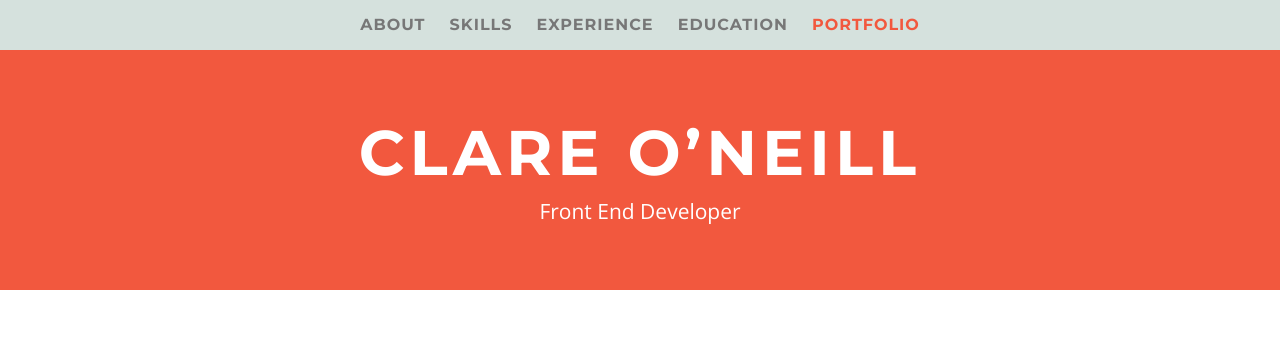
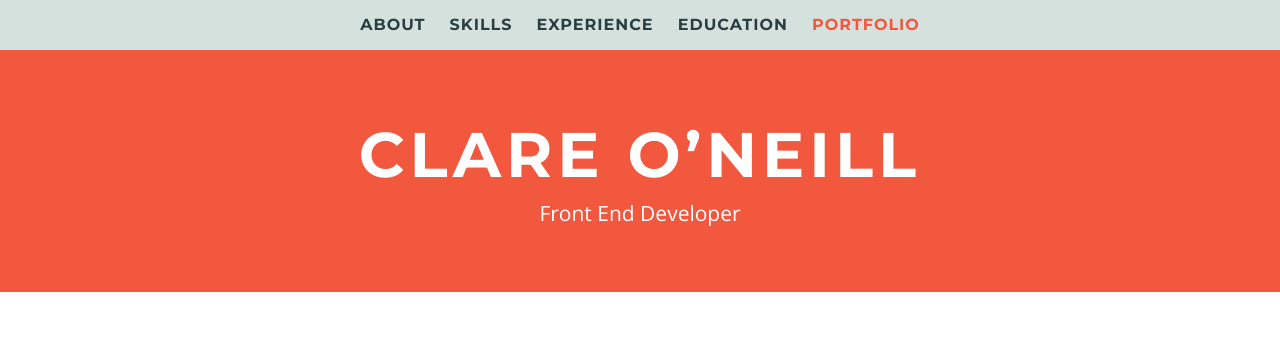
Before and after one commit to gdiminneapolis/building-with-bootstrap-project-files, a plain HTML site: page resume-source-code/index.html in a window 1280 px wide. Shown: the top 342 px of the page. Drawn offline with nearby package versions, Linux system fonts and the light colour scheme.

Commit message:
add navbar and scrollspy to resume source code

```diff
--- a/resume-source-code/css/styles.css
+++ b/resume-source-code/css/styles.css
@@ -57,6 +57,9 @@
   color: #F2583E;
   background: transparent;
 }
+.navbar-default .navbar-nav>li>a {
+  color: #2B3E42;
+}
 .navbar a,
 .navbar a:link,
 .navbar a:visited,
@@ -100,7 +103,6 @@
   .navbar a:active {
     line-height: 50px;
   }
-  .navbar-header,
   .navbar-nav,
   .navbar-nav > li {
     float: none;
@@ -108,11 +110,16 @@
 }
 
 .jumbotron {
-  margin-top: 50px;
+  padding-top: 80px;
   margin-bottom: 60px;
   color: white;
   background: #F2583E;
 }
+@media(min-width: 768px) {
+  .jumbotron {
+    padding-top: 100px;
+  }
+]
 
 section {
   margin: 60px auto;
--- a/resume-source-code/index.html
+++ b/resume-source-code/index.html
@@ -14,7 +14,6 @@
       <div class="container-fluid">
 
         <!-- mobile menu button -->
-        <div class="navbar-header">
         <button type="button" class="navbar-toggle collapsed" data-toggle="collapse" data-target="#navbar" aria-expanded="false">
           <span class="sr-only">Toggle navigation</span>
           <span class="icon-bar"></span>
@@ -230,7 +229,7 @@
   <script src="js/jquery.min.js"></script>
   <script src="js/bootstrap.min.js"></script>
   <script>
-    $('body').scrollspy({ target: '#navbar', offset: 50 });
+    $('body').scrollspy({ target: '#navbar', offset: 0 });
   </script>
 </body>
 </html>
```
Lines whose indentation alone changed are shown as unchanged.
